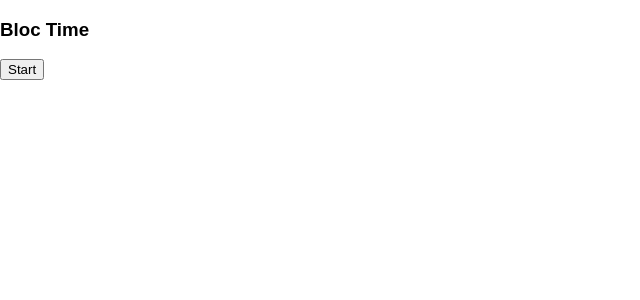
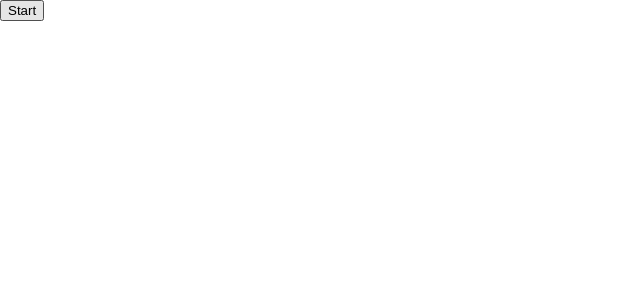
Before and after one commit to stevenmillsii/bloc-time, a React (Create React App) app: page / in a window 1280 px wide. Shown: the top 300 px of the page, without its empty margins (0-640 px from the left). Built offline with nearby package versions, Linux system fonts and the light colour scheme.

Commit message:
didn't get far

```diff
--- a/src/App.js
+++ b/src/App.js
@@ -7,7 +7,6 @@ class App extends Component {
       <div className="container">
         <div className="columns">
           <div className="col-md-9 centered">
-            <h3>Bloc Time</h3>
             <TimerContainer />
           </div>
         </div>
```
